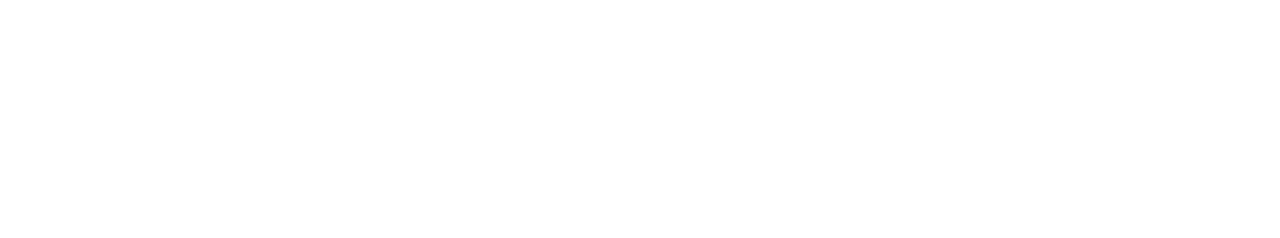
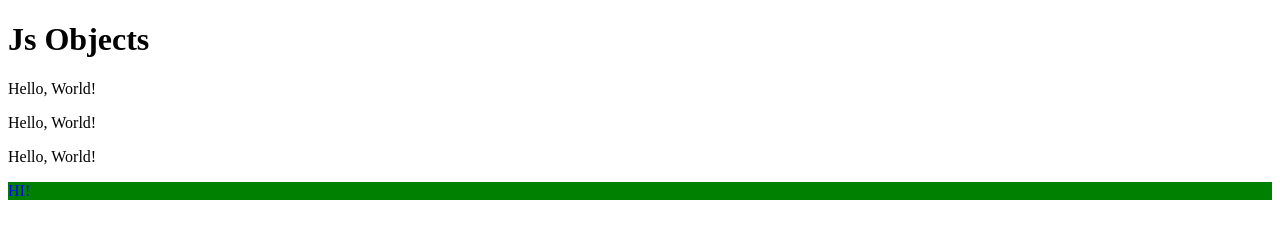
Before and after one commit to Marremelad/Lektioner, a plain HTML site: page index.html in a window 1280 px wide. Drawn offline with Linux system fonts and the light colour scheme.

Commit message:
Lecture of the day

```diff
--- a/index.html
+++ b/index.html
@@ -4,9 +4,15 @@
     <meta charset="UTF-8">
     <meta name="viewport" content="width=device-width, user-scalable=no, initial-scale=1.0, maximum-scale=1.0, minimum-scale=1.0">
     <meta http-equiv="X-UA-Compatible" content="ie=edge">
+    <script src="script.js" defer></script>
+    <link rel="stylesheet" href="style.css">
     <title>Document</title>
 </head>
 <body>
-
+    <h1>Js Objects</h1>
+    <p class="paragraph-class">Hello, World!</p>
+    <p class="paragraph-class">Hello, World!</p>
+    <p class="paragraph-class">Hello, World!</p>
+    <p id="paragraph-id">HI!</p>
 </body>
 </html>
--- a/script.js
+++ b/script.js
@@ -1,4 +1,3 @@
-const car = {
-    color: "car",
-    type: "volvo"
-}
+const element = document.querySelector("#paragraph-id")
+
+element.classList.add("some-class");
--- /dev/null
+++ b/style.css
@@ -0,0 +1,5 @@
+
+.some-class {
+    color: blue;
+    background-color: green;
+}
```
